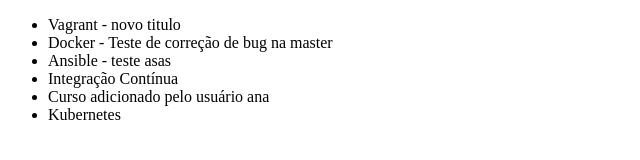
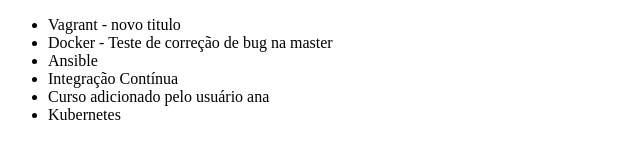
Before and after one commit to renatocipriano/alura-git, a plain HTML site: page index.html in a window 1280 px wide. Shown: the full height of the page, 0-640 px from the left. Drawn offline with Linux system fonts and the light colour scheme.

Commit message:
Revert "Desfazer commit"
This reverts commit f7a07001f0f2671e157db96db52625ff59f9afab.

```diff
--- a/index.html
+++ b/index.html
@@ -8,7 +8,7 @@
 <ul>
     <li>Vagrant - novo titulo</li>
     <li>Docker - Teste de correção de bug na master</li>
-    <li>Ansible - teste asas</li>
+    <li>Ansible</li>
     <li>Integração Contínua</li>
     <li>Curso adicionado pelo usuário ana</li>
     <li>Kubernetes</li>
```
